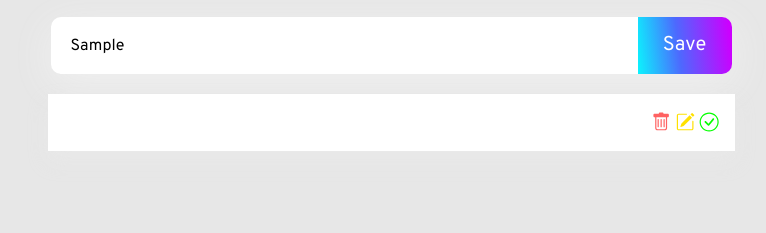
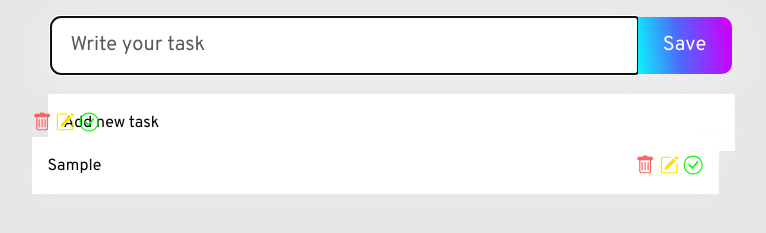
Before and after one commit to Yana0001/To-do-list, a plain HTML site: page index.html in a window 1280 px wide. Both pictures are taken after typing "Sample" into the empty fields and a click on the button "Save". Shown: the part 129-362 px from the top of the page, without its empty margins (249-1015 px from the left). Drawn offline with Linux system fonts and the light colour scheme.

Commit message:
add tasks js

```diff
--- a/css/normalize.css
+++ b/css/normalize.css
@@ -1,4 +1,4 @@
-/**
+/* *
  * Minified by jsDelivr using clean-css v4.2.3.
  * Original file: /npm/modern-normalize@1.1.0/modern-normalize.css
  *
@@ -118,4 +118,5 @@ progress {
 summary {
   display: list-item;
 }
-/*# sourceMappingURL=/sm/b8ae781793ee4eb86edef3f2a2ac43a5575d063ed8cd287d7553f9f1b2776616.map */
+
+# sourceMappingURL=/sm/b8ae781793ee4eb86edef3f2a2ac43a5575d063ed8cd287d7553f9f1b2776616.map
--- a/css/styles.css
+++ b/css/styles.css
@@ -71,7 +71,7 @@ body {
   -webkit-text-fill-color: transparent;
 }
 
-.list__box {
+#form {
   display: flex;
   filter: drop-shadow(0px 10px 20px #f0f0f0);
 }
@@ -133,6 +133,7 @@ body {
 
   background: #ffffff;
   box-shadow: 0px 10px 20px rgba(240, 240, 240, 0.25);
+  margin-bottom: 5px;
 }
 
 .input-wrapper {
@@ -182,3 +183,27 @@ body {
 .btn {
   padding: 0;
 }
+
+.task-title {
+  width: 161px;
+  height: 25px;
+
+  font-family: "Overpass";
+  font-style: normal;
+  font-weight: 400;
+  font-size: 20px;
+  line-height: 25px;
+
+  color: #3e3549;
+  display: inline-block;
+  margin-right: 10px;
+}
+
+.list__task__item-text::before {
+  content: "";
+  display: inline-block;
+  width: 20px;
+  height: 20px;
+  background-size: contain;
+  margin-right: 10px;
+}
--- a/index.html
+++ b/index.html
@@ -12,6 +12,7 @@
       href="https://fonts.googleapis.com/css2?family=Overpass:wght@400;900&display=swap"
       rel="stylesheet"
     />
+
     <link rel="stylesheet" href="./css/styles.css" />
   </head>
   <body>
@@ -19,18 +20,24 @@
       <div class="list__container">
         <section class="list">
           <h1 class="title">MY TO DO LIST</h1>
-          <div class="list__box">
+          <form id="form">
             <input
               class="list__input"
+              id="task-input"
               type="text"
               placeholder="Write your task"
             />
             <button class="list__btn" type="button">Save</button>
-          </div>
+          </form>
+
           <section class="list__task">
             <div class="input-wrapper">
-              <input class="list__task__item-text" type="text" />
-              <ul class="list__wrapper">
+              <input
+                class="list__task__item-text"
+                type="text"
+                value="Add new task"
+              />
+              <ul class="list__wrapper" id="tasksList">
                 <li class="li__item-first">
                   <button class="btn__f btn" type="button">
                     <svg class="list__task__svg-trash" width="20" height="20">
--- a/main.js
+++ b/main.js
@@ -1,7 +1,46 @@
-const list = document.querySelector(".list");
-const listInput = document.querySelector(".list__input");
-const saveBtn = document.querySelector(".list__btn");
+const submitBtn = document.querySelector(".list__btn");
+const taskInput = document.querySelector("#task-input");
+const tasksList = document.querySelector("#tasksList");
 
-saveBtn.addEventListener("submit", function () {
-  console.log("SUBMIT");
+submitBtn.addEventListener("click", function (event) {
+  event.preventDefault();
+
+  const taskText = taskInput.value;
+  console.log(taskText);
+
+  const taskHTML = `<div class="input-wrapper">
+              <input
+                class="list__task__item-text"
+                type="text"
+                value='${taskText}'
+              />
+              <ul class="list__wrapper">
+                <li class="li__item-first">
+                  <button class="btn__f btn" type="button">
+                    <svg class="list__task__svg-trash" width="20" height="20">
+                      <use href="./img/symbol-defs.svg#trash"></use>
+                    </svg>
+                  </button>
+                </li>
+                <li class="li__item-second">
+                  <button class="btn__s btn" type="button">
+                    <svg class="list__task__svg-pencil" width="20" height="20">
+                      <use href="./img/symbol-defs.svg#pencil"></use>
+                    </svg>
+                  </button>
+                </li>
+                <li class="li__item-third">
+                  <button class="btn__th btn" type="button">
+                    <svg class="list__task__svg-check" width="20" height="20">
+                      <use href="./img/symbol-defs.svg#check-circle"></use>
+                    </svg>
+                  </button>
+                </li>
+              </ul>
+            </div>`;
+
+  tasksList.insertAdjacentHTML("beforeend", taskHTML);
+
+  taskInput.value = "";
+  taskInput.focus();
 });
```
Also changed, not shown: favicon.ico (added).
